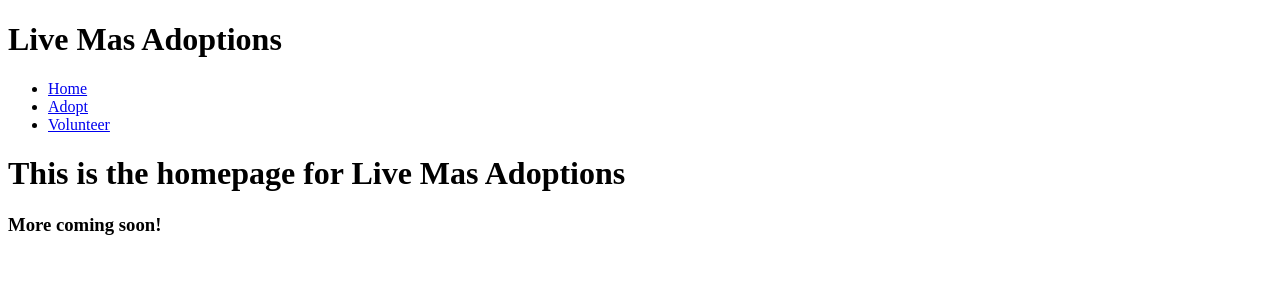
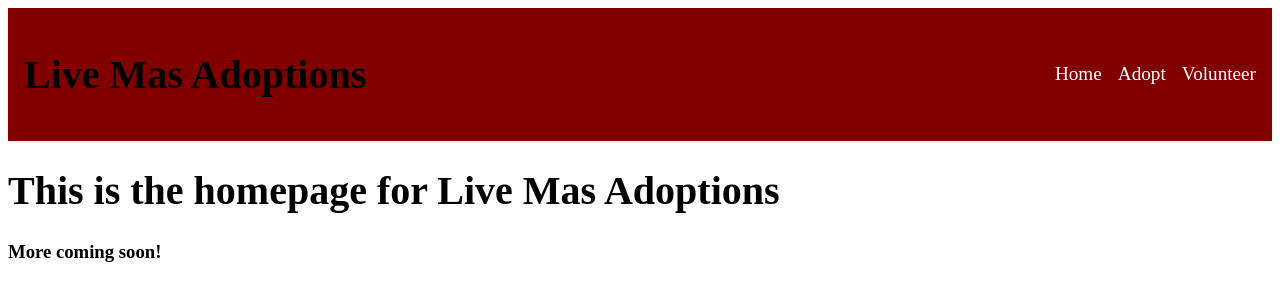
Before and after one commit to MarkRRyan/live-mas-adoptions-2, a Node server app: page / in a window 1280 px wide. Shown: the top 301 px of the page. Run offline with Node 20, Linux system fonts and the light colour scheme; some libraries are stand-ins or nearby versions.

Commit message:
added styling to nav element

```diff
--- a/public/styles/main.css
+++ b/public/styles/main.css
@@ -0,0 +1,31 @@
+header {
+    align-items: center;
+    background-color: maroon;
+    box-shadow: 0 1px 2px rgba(0, 0, 0, 0.1);
+    display: flex;
+    justify-content: space-between;
+    padding: 1rem;
+}
+
+h1 {
+    font-size: 2.5rem;
+}
+
+h1 a:hover {
+    text-decoration: none;
+}
+
+nav ul {
+    display: flex;
+    list-style: none;
+}
+
+nav li:not(:last-child) {
+    margin-right: 1rem;
+}
+
+nav a {
+    color: white;
+    font-size: 1.2rem;
+    text-decoration: none;
+}
--- a/views/partials/nav.ejs
+++ b/views/partials/nav.ejs
@@ -2,8 +2,8 @@
     <h1>Live Mas Adoptions</h1>
     <nav>
         <ul>
-            <li><a href="/">Home</a></li>
-            <li><a href="/pets">Adopt</a></li>
+            <li><a href="/">Home </a></li>
+            <li><a href="/pets">Adopt </a></li>
             <li><a href="/volunteers">Volunteer</a></li>
         </ul>
     </nav>
```
